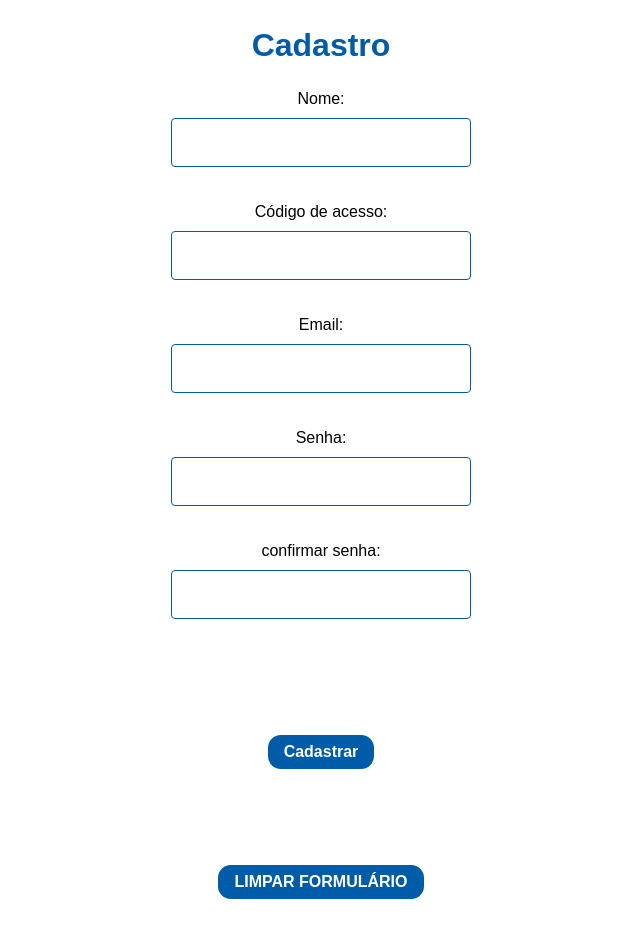
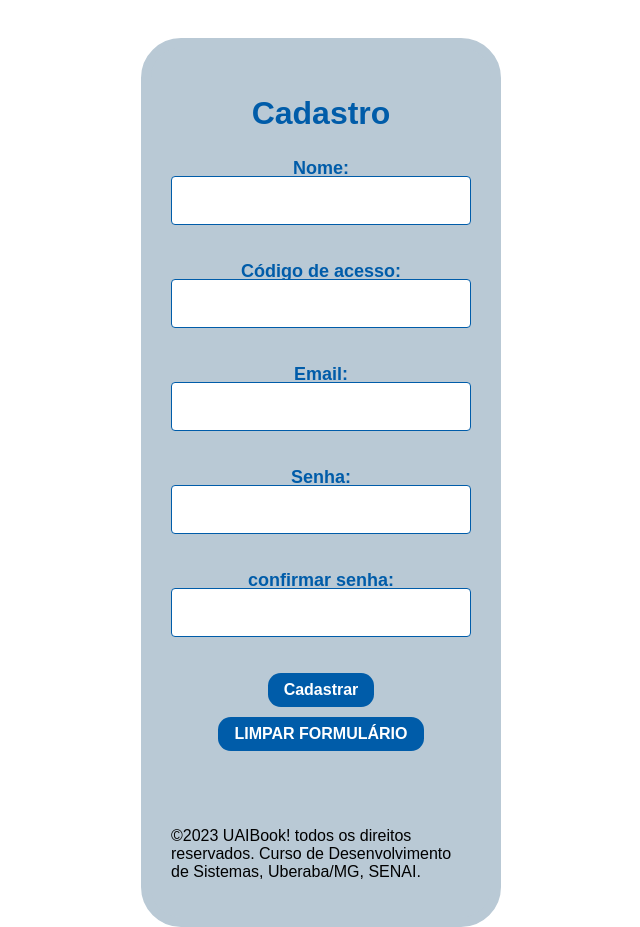
Before and after one commit to LYuri26/Senai-Software, a PHP site: page /criarcadastro.php in a window 1280 px wide. Shown: the whole page, without its empty margins (319-959 px from the left). Before the commit the page ends 899 px from the top, so only its background shows below. Run offline with PHP 8.4, Linux system fonts and the light colour scheme.

Commit message:
Alterações Css PHP
criardastro.php feito, criarcadastro.css feito
data: 18_05_2023

```diff
--- a/config/assets/estilos/criarcadastro.css
+++ b/config/assets/estilos/criarcadastro.css
@@ -3,8 +3,11 @@ body {
   font-family: 'Montserrat', sans-serif;
   margin: 0;
   padding: 0;
-  height: 500px;
+  height: 400px;
   overflow: hidden;
+  border-color: #bdb5b5;
+  padding-top: 3%;
+
 }
 
 .sair {
@@ -40,12 +43,21 @@ form {
   display: flex;
   flex-direction: column;
   align-items: center;
+  border:  10px solid #b9c9d5;
+  border-radius: 40px;
+  padding: 20px;
+  background-color: #b9c9d5;
 }
 
 label {
   display: flex;
+  font-size: large;
   align-items: center;
   margin-bottom: 10px;
+  grid-column: 1;
+  margin-bottom: -1%;
+  font-weight: bold;
+  color: #005CA9;
 }
 
 /*
@@ -71,7 +83,7 @@ input[type="submit" i] {
   cursor: pointer;
   transition: background-color 0.1s ease;
   box-sizing: border-box;
-  margin-bottom: 1rem;
+  margin-bottom: -5rem;
 
 }
 
@@ -99,6 +111,7 @@ input[type="password"] {
   border: 1px solid #005CA9;
   border-radius: 4px;
   box-sizing: border-box;
+
 }
 
 /* quem botou essa porra de checkbox eh maluco
@@ -109,10 +122,10 @@ input[type="checkbox"] {
 /* BUTTON */
 
 .button-container {
-  display: flex;
+  display: contents;
   flex-direction: column;
   align-items: center;
-  margin-top: 5rem;
+  margin-top: 50px;
 }
 
 button[value="CADASTRAR"],
@@ -123,11 +136,14 @@ button[value="CADASTRAR"],
   font-weight: bold;
   border: none;
   padding: 0.5em 1em;
+  border-top: 20px;
   border-radius: 0.8rem;
   cursor: pointer;
   transition: background-color 0.1s ease;
   box-sizing: border-box;
-  margin-bottom: 1rem;
+  margin: 0;
+  margin-top: 30%;
+  margin-bottom: 20%;
 }
 
 #botao_limpar:hover {
--- a/criarcadastro.php
+++ b/criarcadastro.php
@@ -5,8 +5,9 @@
 </head>
 <body>
 <link rel="stylesheet" href="./config/assets/estilos/criarcadastro.css">
-<h2>Cadastro</h2>
+
         <form id="forms" method="post" action="cadastro.php">
+        <h2>Cadastro</h2>
             <label for="nome">Nome:</label>
             <input type="text" name="nome" id="nome" required><br><br>
 
@@ -24,12 +25,17 @@
 
            <div class="button-container">
             <input type="submit" value="Cadastrar">
+
       <div class="button-container">
         <button type="button" id="botao_limpar" onclick="limparFormulario()" class="limpar-button">LIMPAR
           FORMULÁRIO</button>
-      </div>
+        </div>
     </form>
+    <footer>
+<p>&copy;2023 UAIBook! todos os direitos reservados.
+    Curso de Desenvolvimento de Sistemas, Uberaba/MG, SENAI.</p>
   </div>
+</footer>
   <script>
     function limparFormulario() {
       document.getElementById("forms").reset();
```
